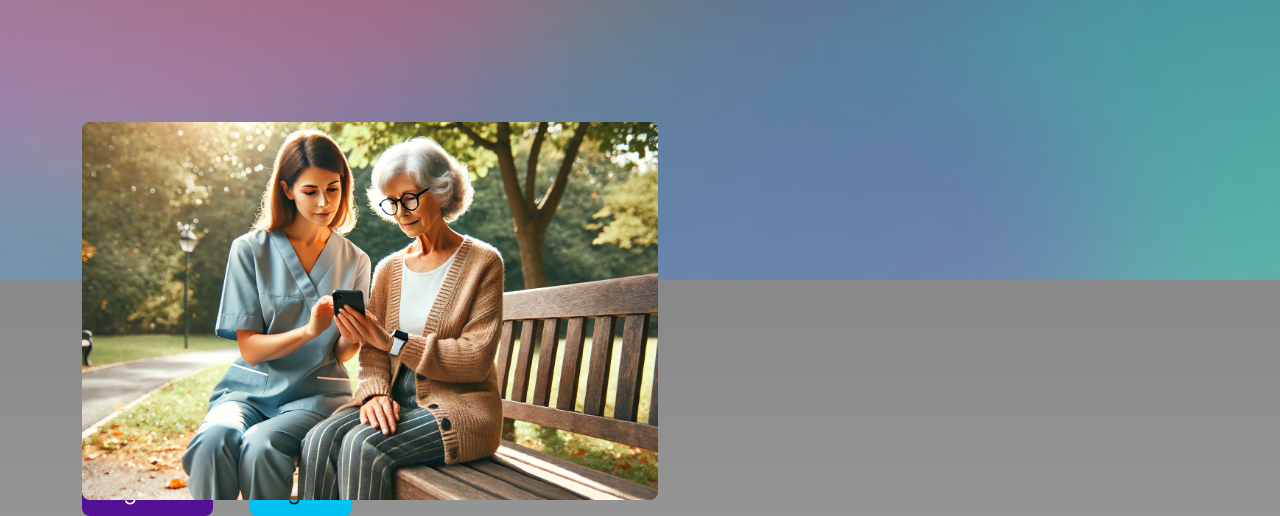
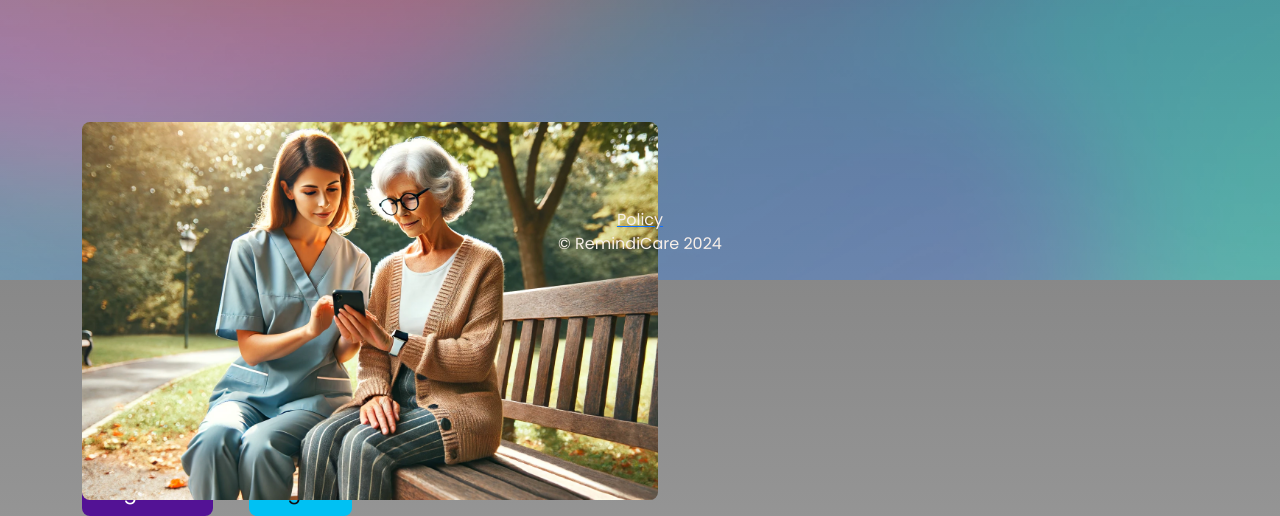
Before and after one commit to JohnnySonTrinh/remindicare, a Django app: page / in a window 1280 px wide. Shown: the part 520-1036 px from the top of the page. Run offline with Django 5.2, Linux system fonts and the light colour scheme; some libraries are stand-ins or nearby versions; some web fonts are replaced.

Commit message:
feat(footer): Add footer and style

```diff
--- a/static/css/style.css
+++ b/static/css/style.css
@@ -273,3 +273,13 @@ a.nav-link {
     text-align: center;
   }
 }
+
+/* Footer */
+footer {
+  color: var(--clr-cream);
+  font-size: 1rem;
+}
+
+.text-cream {
+  color: var(--clr-cream);
+}
--- a/templates/base.html
+++ b/templates/base.html
@@ -41,9 +41,11 @@
   </head>
   <body>
 
-    {% include 'includes/header.html' %}
+  {% include 'includes/header.html' %}
 
   {% block page-content %} {% endblock %}
+
+  {% include 'includes/footer.html' %}
 
 
     <!-- Bootstrap JS -->
--- /dev/null
+++ b/templates/includes/footer.html
@@ -0,0 +1,17 @@
+{% load static %}
+
+<footer class="fixed-bottom container-fluid pb-2 pt-2 text-center text-transform-none">
+  <div class="row d-flex justify-content-around">
+    <!-- Social media -->
+    <div class="col-12">
+      <a href="#" target="_blank" rel="noopener" aria-label="Policy">
+      <span class="text-cream">Policy</span></a>
+    </div>
+    <!-- Copyright-->
+    <div class="col-12 d-flex align-items-center justify-content-center">
+      <p class="copyright margin-auto">
+       &copy; RemindiCare <span id="copyright">{% now "Y" %}</span>
+      </p>
+    </div>
+  </div>
+</footer>
```
